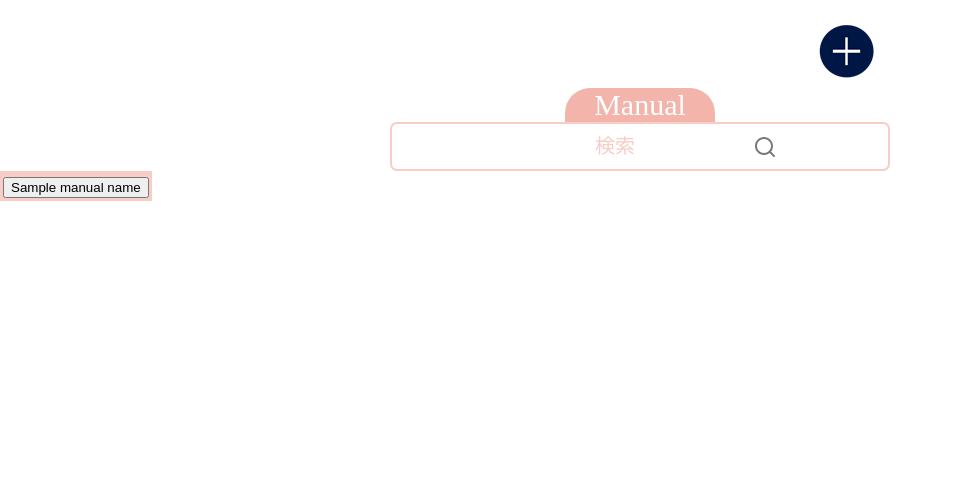
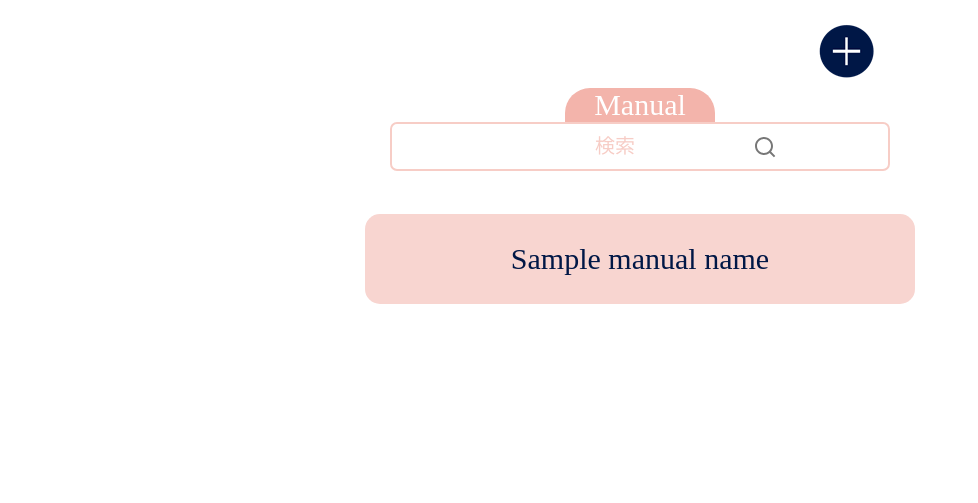
Before and after one commit to plusdojo2024/C2, a Java web app: template WebContent/WEB-INF/jsp/manual.jsp in a window 1280 px wide. Shown: the part 130-633 px from the top of the page, without its empty margins (0-978 px from the left). Run offline with Tomcat 11, a stand-in JSP engine, Linux system fonts and the light colour scheme; the template is opened without the code that fills it: most values are stand-ins (such as "Sample title", 1, 10 or a date in 2020).

Commit message:
オオト

```diff
--- a/WebContent/WEB-INF/jsp/manual.jsp
+++ b/WebContent/WEB-INF/jsp/manual.jsp
@@ -53,6 +53,7 @@
 	    		<button type="submit" name = "Seach" value = "Seach" aria-label="検索"></button>
 			</form>
 		<c:forEach var="e" items="${manualNameList}" >
+			<div class="manualNameLine">
 				<form method = "post" action = "/C2/ManualUpdateServlet" id ="getDetail">
 
 			      <table class="table">
@@ -60,11 +61,12 @@
 			          <td>
 			          	<input type = "hidden" name = "manualID" value="マニュアル詳細へ遷移">
 			            <input type = "hidden" name = "manual_id" value="${e.id}">
-		            <input type="submit" name="manual_name" value="${e.manual_name}" readonly="readonly">
+			            <input type="submit" name="manual_name" value="${e.manual_name}" readonly="readonly"  class="manualName">
 			          </td>
 			        </tr>
 			       </table>
 		    	</form>
+		    </div>
 	    </c:forEach>
 	</main>
 
--- a/WebContent/css/manual_home.css
+++ b/WebContent/css/manual_home.css
@@ -1,7 +1,6 @@
 @charset "UTF-8";
 
-
-
+/*検索ボックス*/
 .manual{
 	font-size: 1.5rem;
 	background-color: #F3B4AB;
@@ -12,9 +11,12 @@
 
 }
 
+/*マニュアルのヘッダー*/
 .manual-header{
 	text-align: center;
 }
+
+/*検索ボックス*/
 .search-form {
     display: flex;
     justify-content: center;
@@ -60,13 +62,35 @@
     background-repeat: no-repeat;
     content: '';
 }
+/*検索ボックスここまで*/
 
+/*＋ボタン*/
 .plus-button{
 	text-align: right;
 	margin-right: 400px;
 	margin-bottom: 0;
 }
 
-.table{
-	background-color: #F7CDC6;
+/*マニュアル一覧*/
+
+.manualNameLine{
+	display: flex;
+    justify-content: center;
+	margin-top: 40px;
 }
+
+.manualName{
+	border: none;
+  	background-color: #F8D5D0;
+	height: 50px;
+	width: 550px;
+	height: 90px;
+	border-radius: 15px;
+	color: #001746;
+	font-family: UD デジタル 教科書体 NP-B;
+	font-size: 1.5rem;
+}
+
+.manualName:hover{
+	background-color: #FCF1C4;
+}
```
Lines whose indentation alone changed are shown as unchanged.
